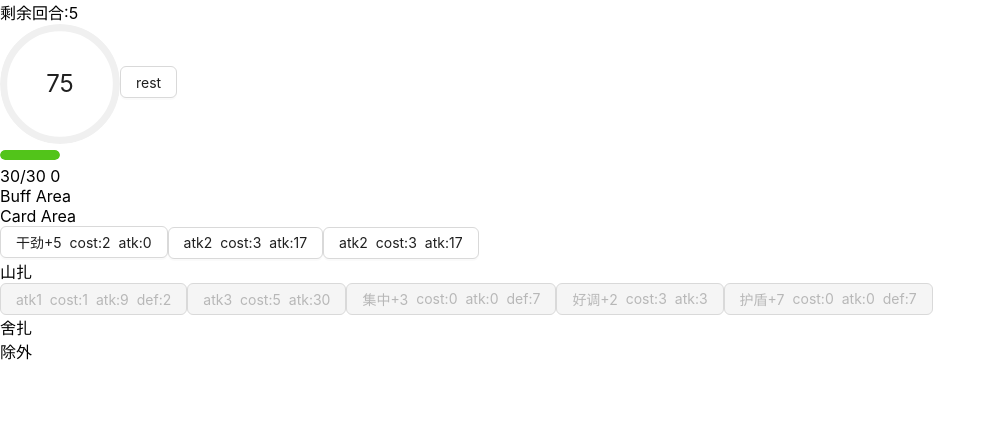
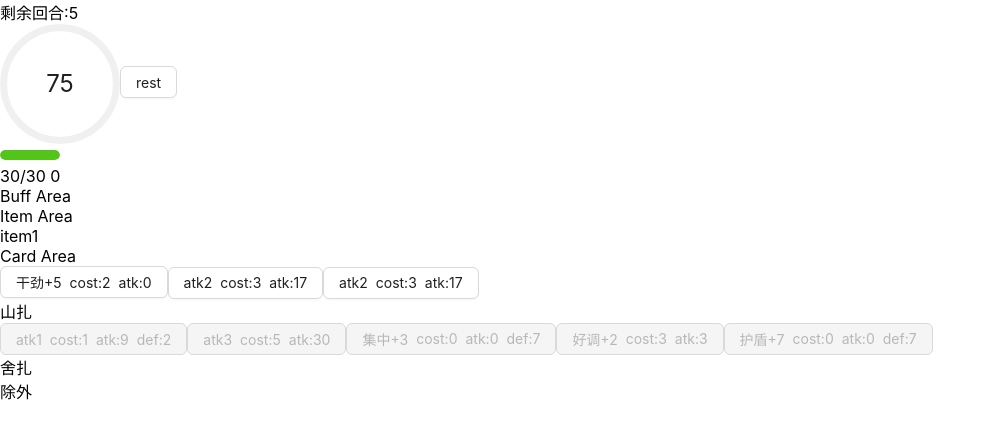
Before and after one commit to silentwaver/gkms, a React (Create React App) app: page /produce in a window 1280 px wide. Both pictures are taken after a click on the button "Math". Shown: the top 438 px of the page, without its empty margins (0-996 px from the left). Built offline with nearby package versions, Linux system fonts and the light colour scheme.

Commit message:
✨ feat:
item邏輯初步添加

```diff
--- a/src/Class/BuffManager.tsx
+++ b/src/Class/BuffManager.tsx
@@ -2,7 +2,7 @@
  * @Author: SilentVver silentwaver.code@gmail.com
  * @Date: 2024-11-10 18:07:23
  * @LastEditors: SilentVver silentwaver.code@gmail.com
- * @LastEditTime: 2025-01-05 21:21:54
+ * @LastEditTime: 2025-01-06 18:33:47
  * @Description:
  *
  */
@@ -17,7 +17,8 @@ let instance = null;
 class BuffManager extends Component {
 
     state= {
-        buffMap:new Map() as Map<number,Buff> };
+        buffMap:new Map() as Map<number,Buff>
+     };
 
     constructor(props?) {
         super(props);
@@ -65,6 +66,16 @@ class BuffManager extends Component {
         })
     }
 
+    checkBuff(buffId:number,stack?:number){
+        if(!stack){
+            return this.state.buffMap.has(buffId)
+        }
+    }
+
+    getBuffIns(buffId:number){
+        return this.state.buffMap.get(buffId)
+    }
+
     destoryIns(){
         instance = null
     }
--- /dev/null
+++ b/src/Class/ItemManager.tsx
@@ -0,0 +1,69 @@
+import { Component } from "react";
+import Item from "../Components/Class/Item";
+import { ItemType } from "../types";
+import itemDic from "../data/item";
+
+/*
+ * @Author: SilentVver silentwaver.code@gmail.com
+ * @Date: 2025-01-05 20:18:58
+ * @LastEditors: SilentVver silentwaver.code@gmail.com
+ * @LastEditTime: 2025-01-06 18:19:07
+ * @Description:
+ *
+ */
+
+let instance = null;
+class ItemManager extends Component{
+
+    state = {
+        itemMap:new Map() as Map<number,Item>
+    }
+
+    constructor(props?) {
+        super(props);
+        if (instance) return instance;
+        this.addItem(0)
+        instance = this;
+
+    }
+
+    destoryIns(){
+        instance = null
+    }
+
+    addItem(itemId:number){
+        if(!this.hasItem(itemId)){
+            const itemInfo = itemDic[itemId];
+            console.log(itemInfo,'itemInfoitemInfoitemInfoitemInfo')
+            this.state.itemMap.set(itemId,new Item({itemInfo}))
+            this.setState({ itemMap: this.state.itemMap })
+        }
+    }
+
+    hasItem(itemId:number){
+        return this.state.itemMap.has(itemId)
+    }
+
+
+
+
+    triggerItemList(lessonInfo){
+
+        this.state.itemMap.forEach((item,itemId)=>{
+            item.trigger(lessonInfo)
+        })
+    }
+
+
+    render() {
+        return (<>
+        {
+        Array.from(this.state.itemMap.values())
+        .map((itemIns) => {
+            console.log(itemIns.name)
+            return itemIns.render()
+        })}</>)
+    }
+}
+
+export default ItemManager
--- a/src/Components/Class/Item.tsx
+++ b/src/Components/Class/Item.tsx
@@ -2,7 +2,7 @@
  * @Author: SilentVver 928872571@qq.com
  * @Date: 2024-12-20 17:09:56
  * @LastEditors: SilentVver silentwaver.code@gmail.com
- * @LastEditTime: 2025-01-04 13:49:56
+ * @LastEditTime: 2025-01-06 18:37:11
  * @Description:
  *
  */
@@ -22,9 +22,26 @@ class Item extends Component {
     constructor(props:{itemInfo:any}){
         super(props)
 
-        const {itemInfo} = props.itemInfo;
-        this.#trigger=itemInfo
+        const {name,effects,id,desc,itemType,trigger} = props.itemInfo;
+        this.name = name;
+        this.id = id;
+        this.desc = desc;
+        this.itemType = itemType;
+        this.effects = effects;
+        this.#trigger=trigger
 
+    }
+
+    trigger(lessonInfo){
+        if(this.#isTriggered) return;
+        let _t = this.#trigger(lessonInfo)
+        // 未被觸發退出
+        if(!_t) return;
+        this.#stack--
+        if(this.#stack == 0){
+            this.#isTriggered = true;
+        }
+        return;
     }
 
 
--- a/src/View/Process/Lesson.tsx
+++ b/src/View/Process/Lesson.tsx
@@ -2,7 +2,7 @@
  * @Author: SilentVver 928872571@qq.com
  * @Date: 2024-10-29 15:50:26
  * @LastEditors: SilentVver silentwaver.code@gmail.com
- * @LastEditTime: 2025-01-05 21:26:06
+ * @LastEditTime: 2025-01-06 18:28:15
  * @Description:
  *
  */
@@ -16,6 +16,8 @@ import Buff from '../../Components/Class/Buff';
 import { buffDic } from '../../data';
 import { BUFF_DURATION_TYPE, BUFF_SECTION, BUFF_TRIGGER_TYPE, CARD_TYPE } from '../../Constants/enum';
 import BuffManager from '../../Class/BuffManager';
+import ItemManager from '../../Class/ItemManager';
+
 export default function Lesson(props) {
     const firstHP = 75;
     const secHP = 100;
@@ -27,6 +29,8 @@ export default function Lesson(props) {
     const [remainCardUses,setRemainCardUses] = useState(0)
     const _HPBar = new HPBar({});
     const buffManager = new BuffManager()
+    const itemManager = new ItemManager()
+
     useEffect(() => {
         if (leftTurn  < 1) {
             // 结束
@@ -96,9 +100,7 @@ export default function Lesson(props) {
     }
 
     function onTurnStart(){
-        itemList.forEach(value=>{
-
-        })
+        itemManager.triggerItemList({buff:buffManager})
     }
 
     function onTurnEnd() {
@@ -126,6 +128,7 @@ export default function Lesson(props) {
             <Button onClick={() => handleRest()}>rest</Button>
             <HPBar />
             <div>Buff Area<div>{buffManager.render()}</div></div>
+            <div>Item Area<div>{itemManager.render()}</div></div>
             <div>Card Area<div><CardArea onUseCard={onUseCard} cardList={cardList} turn={leftTurn} /></div></div>
         </div>
     )
--- a/src/data/item.ts
+++ b/src/data/item.ts
@@ -2,24 +2,26 @@
  * @Author: SilentVver silentwaver.code@gmail.com
  * @Date: 2024-11-22 21:20:23
  * @LastEditors: SilentVver silentwaver.code@gmail.com
- * @LastEditTime: 2025-01-04 13:51:19
+ * @LastEditTime: 2025-01-06 18:37:35
  * @Description:
  *
  */
+import BuffManager from "../Class/BuffManager";
 import { BUFF_TRIGGER_TYPE, ITEM_TRIGGER_TYPE } from "../Constants/enum";
-
-const item = [
+const itemDic = [
 {
     id:0,
     name:'item1',
     desc:'回合开始时,若处于好调状态,好調+2',
     effects:[],
-    trigger:function(lessonInfo){
-        if(lessonInfo.buff.has(0)){
-            lessonInfo.buff.get(0).changeStack(2)
+    trigger:function(lessonInfo:{buff:BuffManager}){
+        if(lessonInfo.buff.checkBuff(0)){
+            lessonInfo.buff.getBuffIns(0).changeStack(2)
+            return true
         }
+        return false
     },
     itemType: ITEM_TRIGGER_TYPE.BATTLE,
 }
 ]
-export default item;
+export default itemDic;
```
Also changed, not shown: src/Class/ItemManager.ts (deleted, +0 -17 lines).
